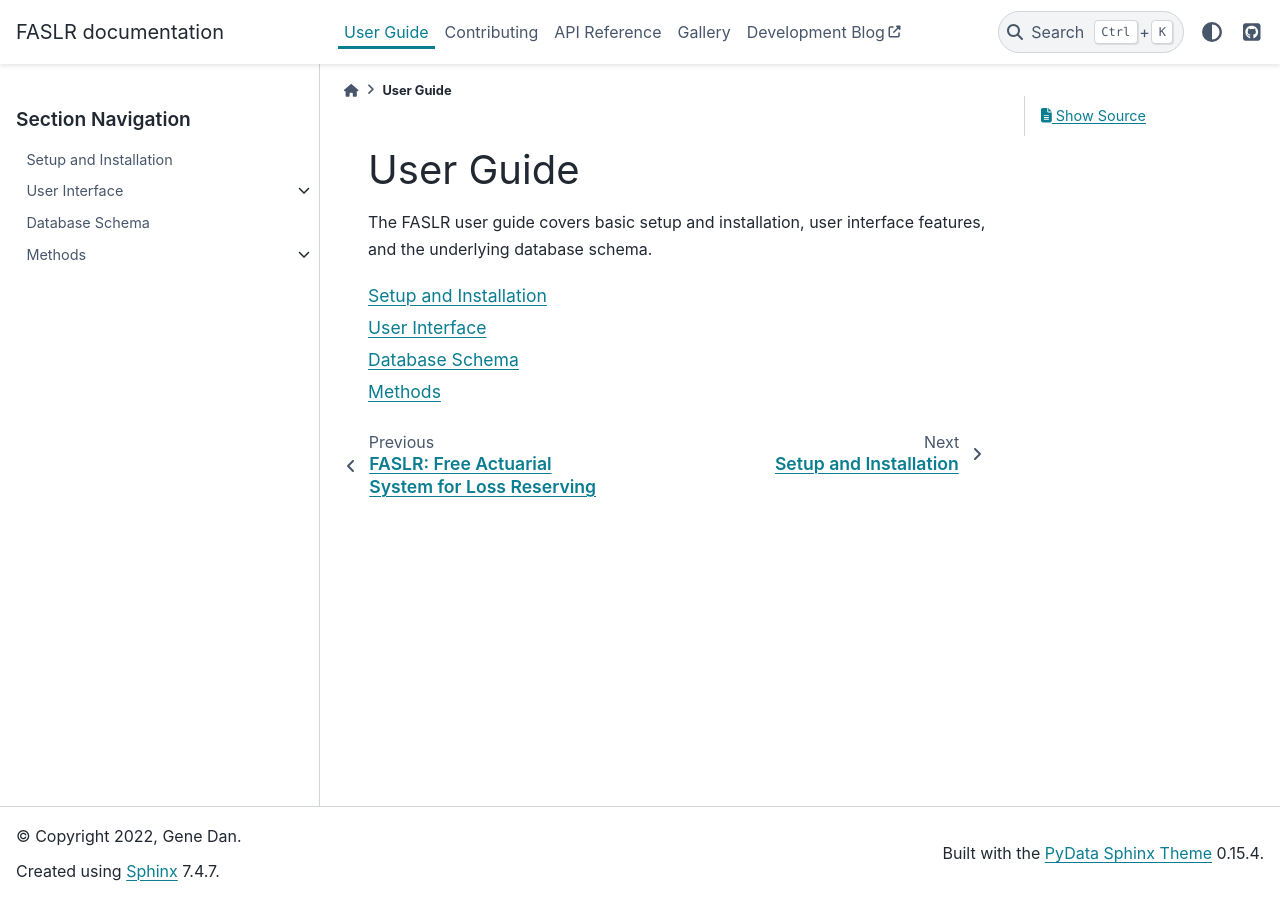
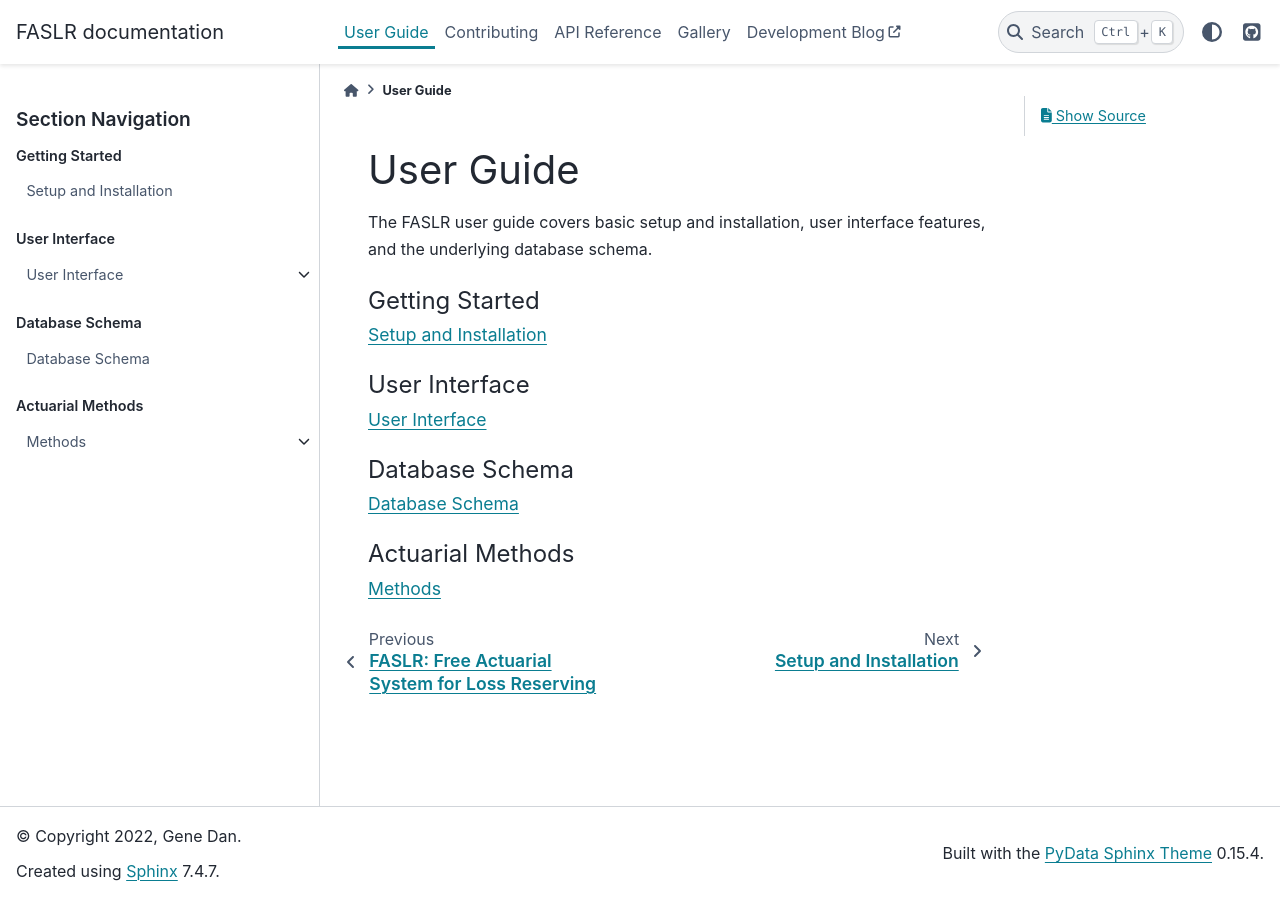
Before and after one commit to casact/FASLR, a Sphinx documentation site: the page built from docs/user/index.rst, in a window 1280 px wide. Built offline with Sphinx 7.4.7 and the PyData theme 0.15.4, drawn with Linux system fonts in a browser that asks for light colours; the version number could not be read and is left out.

```diff
--- a/docs/index.rst
+++ b/docs/index.rst
@@ -12,6 +12,7 @@ The actuarial methods and example data used in this project are derived from pub
 .. image:: https://faslr.com/media/basic_ui_09082021.png
 
 .. toctree::
+   :hidden:
    :maxdepth: 1
    :caption: Sections:
 
--- a/docs/user/index.rst
+++ b/docs/user/index.rst
@@ -5,8 +5,24 @@ The FASLR user guide covers basic setup and installation, user interface feature
 
 .. toctree::
    :maxdepth: 1
+   :caption: Getting Started
 
    install
+
+.. toctree::
+   :maxdepth: 1
+   :caption: User Interface
+
    interface/index
+
+.. toctree::
+   :maxdepth: 1
+   :caption: Database Schema
+
    schema/index
+
+.. toctree::
+   :maxdepth: 1
+   :caption: Actuarial Methods
+
    methods/index
```
